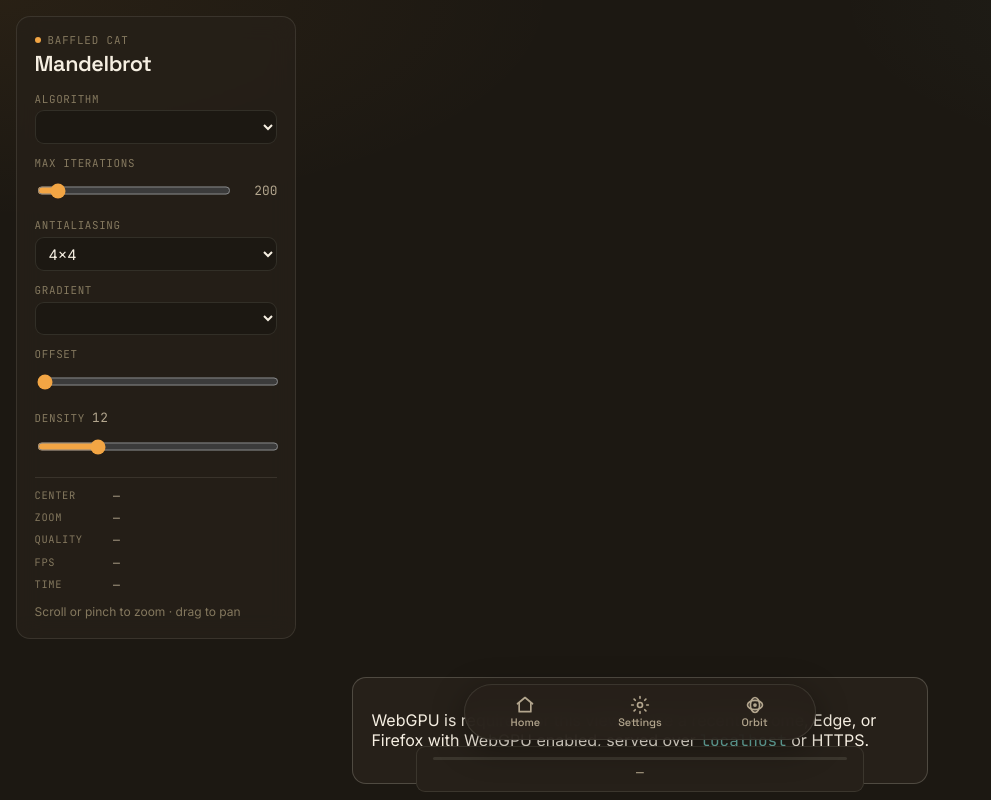
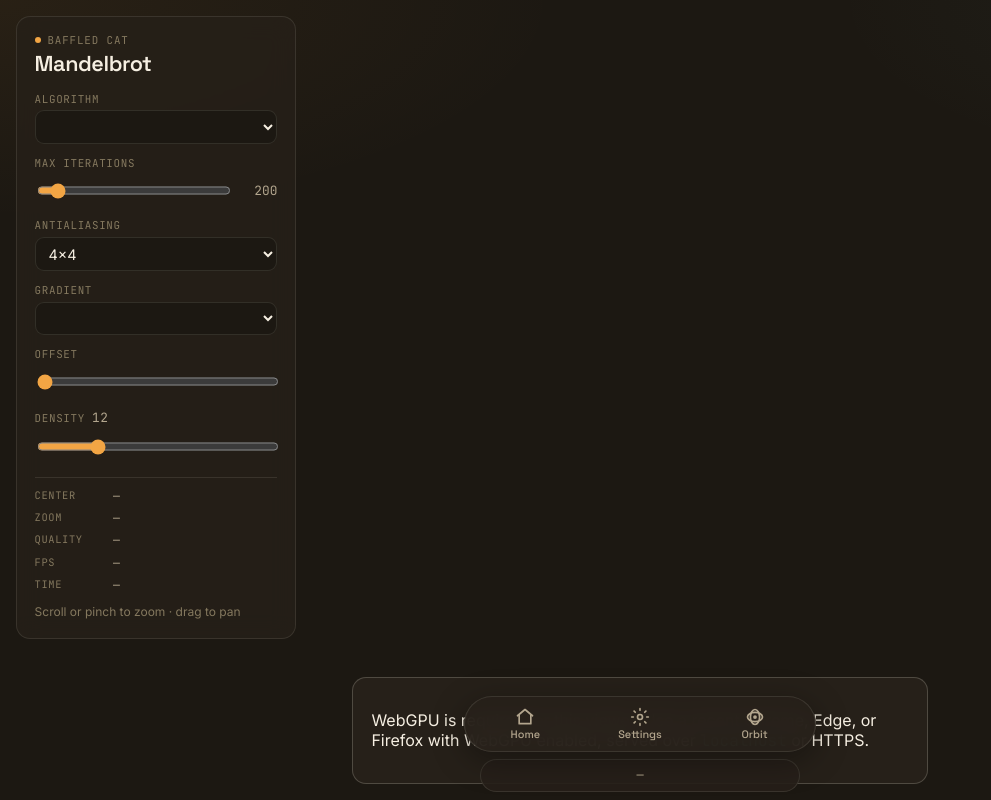
Before and after one commit to dom767/MandelbrotViewer, a plain HTML site: page index.html in a window 1280 px wide. Shown: the whole page, without its empty margins (0-991 px from the left). Drawn offline with Linux system fonts and the light colour scheme.

Commit message:
The progress bar should be in the background, and should go from an empty lozenge to a full lozenge, the text should overlay the progress lozenge. The width should be similar to the menu bar, if not a little smaller, the height should be 25% less.
Co-authored-by: Cursor <cursoragent@cursor.com>

```diff
--- a/css/app.css
+++ b/css/app.css
@@ -15,8 +15,8 @@
   --radius-sm: 9px;
   --radius-pill: 999px;
   --nav-height: 58px;
-  /* Room under the nav for the render-status chip (matches Bifurcation .status). */
-  --render-status-space: 3.25rem;
+  /* Room under the nav for the render-status lozenge (~25% shorter than prior chip). */
+  --render-status-space: 2.5rem;
   --font-brand: "Fredoka", system-ui, sans-serif;
   --font-display: "Space Grotesk", "Inter", system-ui, sans-serif;
   --font-body: "Inter", system-ui, sans-serif;
@@ -297,7 +297,7 @@ input[type="range"].field__control {
   background: var(--bg);
 }
 
-/* Render progress — same chip sizing as BifurcationDiagram .status */
+/* Render progress lozenge — fill grows as background; text overlays */
 .render-status {
   position: fixed;
   left: 50%;
@@ -305,43 +305,47 @@ input[type="range"].field__control {
   bottom: max(0.5rem, env(safe-area-inset-bottom, 0px));
   z-index: 9;
   display: flex;
-  flex-direction: column;
-  align-items: stretch;
-  gap: 0.35rem;
-  width: min(90vw, 28rem);
-  max-width: min(90vw, 28rem);
-  padding: 0.625rem 1rem;
-  border-radius: var(--radius-sm);
-  background: var(--bg-raised);
+  align-items: center;
+  justify-content: center;
+  /* A little narrower than #app-nav (22rem); height ~25% under the old chip */
+  width: min(20rem, calc(100vw - 2.5rem));
+  min-height: calc(2.75rem * 0.75);
+  padding: 0.45rem 1rem;
+  border-radius: var(--radius-pill);
+  background: rgba(38, 32, 25, 0.92);
   border: 1px solid var(--border);
   font-family: var(--font-mono);
-  font-size: 0.8125rem;
+  font-size: 0.75rem;
   color: var(--text-muted);
   text-align: center;
   pointer-events: none;
   box-sizing: border-box;
-}
-
-.render-status__bar {
-  height: 3px;
-  border-radius: 999px;
-  background: rgba(246, 239, 226, 0.1);
   overflow: hidden;
 }
 
 .render-status__fill {
-  height: 100%;
+  position: absolute;
+  top: 0;
+  left: 0;
+  bottom: 0;
   width: 0%;
-  border-radius: inherit;
-  background: var(--accent-amber);
+  background: var(--accent-amber-soft);
   transition: width 0.12s linear;
+  z-index: 0;
 }
 
 .render-status__text {
+  position: relative;
+  z-index: 1;
   line-height: 1.2;
   white-space: nowrap;
   overflow: hidden;
   text-overflow: ellipsis;
+  max-width: 100%;
+}
+
+.render-status.is-running {
+  color: var(--text);
 }
 
 .render-status.is-complete {
@@ -349,7 +353,7 @@ input[type="range"].field__control {
 }
 
 .render-status.is-complete .render-status__fill {
-  background: var(--accent-teal);
+  background: var(--accent-teal-soft);
 }
 
 /* Bottom centre nav (PlanetViewer / Bifurcation pattern) */
--- a/index.html
+++ b/index.html
@@ -100,9 +100,7 @@
       aria-valuemax="100"
       aria-valuenow="0"
     >
-      <div class="render-status__bar" aria-hidden="true">
-        <div class="render-status__fill"></div>
-      </div>
+      <div class="render-status__fill" aria-hidden="true"></div>
       <span class="render-status__text">—</span>
     </div>
 
```
